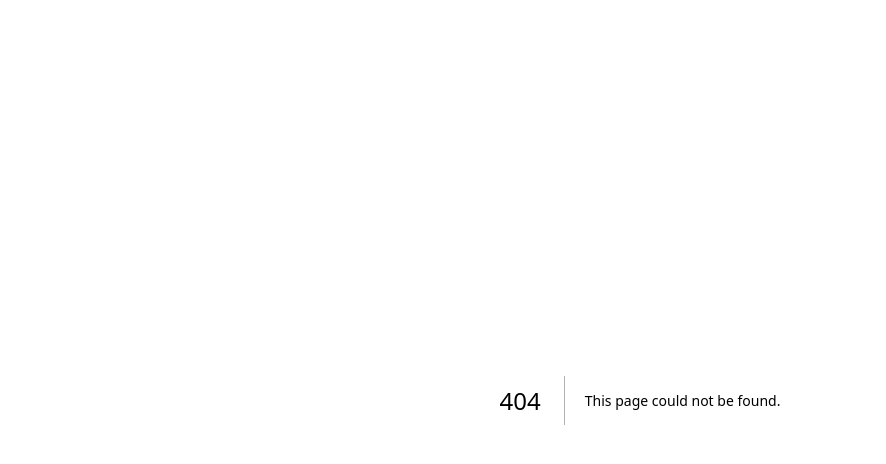
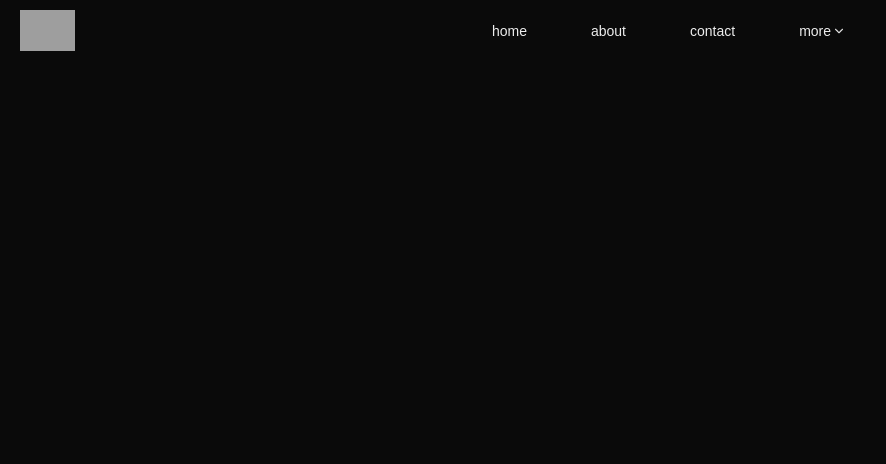
Before and after one commit to kasun-dev/portfolio-web, a Next.js app: page /Projects in a window 1280 px wide. Before the commit this address had no page. Shown: the top 464 px of the page, without its empty margins (0-886 px from the left). Built offline with nearby package versions, Linux system fonts and the light colour scheme; grey boxes are pictures that could not be loaded.

Commit message:
Commit Project page new update

```diff
--- a/app/Components/NavBar.tsx
+++ b/app/Components/NavBar.tsx
@@ -43,7 +43,7 @@ const NavBar = () => {
       {/* Nav bar */}
       <nav className="hidden md:flex justify-center w-full text-sm">
         <Link
-          href="#home"
+          href="/#home"
           className={`mx-8 ${
             activeSection === "home"
               ? "text-yellow-300"
@@ -53,7 +53,7 @@ const NavBar = () => {
           home
         </Link>
         <Link
-          href="#about"
+          href="/#about"
           className={`mx-8 ${
             activeSection === "about"
               ? "text-yellow-300"
@@ -63,7 +63,7 @@ const NavBar = () => {
           about
         </Link>
         <Link
-          href="#contact"
+          href="/#contact"
           className={`mx-8 ${
             activeSection === "contact"
               ? "text-yellow-300"
@@ -87,13 +87,13 @@ const NavBar = () => {
           {/* Dropdown menu */}
           <div className="absolute left-0 w-32 bg-black text-white text-sm rounded-md hidden group-hover:block border border-white">
             <Link
-              href="#projects"
+              href="Projects"
               className="block px-4 py-1 hover:bg-yellow-300 hover:text-black "
             >
               projects
             </Link>
             <Link
-              href="#skills"
+              href="/#skills"
               className="block px-4 py-1 hover:bg-yellow-300 hover:text-black"
             >
               skills
@@ -118,27 +118,27 @@ const NavBar = () => {
       {/* Mobile Menu */}
       {isMobileMenuOpen && (
         <div className="absolute top-full left-0 w-full bg-black text-white flex flex-col items-start p-5 gap-4 md:hidden">
-          <Link href="#home" onClick={() => setIsMobileMenuOpen(false)}>
+          <Link href="/#home" onClick={() => setIsMobileMenuOpen(false)}>
             <div className="ml-20 active:text-yellow-300">
               home
             </div>
           </Link>
-          <Link href="#about" onClick={() => setIsMobileMenuOpen(false)}>
+          <Link href="/#about" onClick={() => setIsMobileMenuOpen(false)}>
             <div className="ml-20 active:text-yellow-300">
               about
             </div>
           </Link>
-          <Link href="#contact" onClick={() => setIsMobileMenuOpen(false)}>
+          <Link href="/#contact" onClick={() => setIsMobileMenuOpen(false)}>
             <div className="ml-20 active:text-yellow-300">
               contact
             </div>
           </Link>
-          <Link href="#projects" onClick={() => setIsMobileMenuOpen(false)}>
+          <Link href="Projects" onClick={() => setIsMobileMenuOpen(false)}>
             <div className="ml-20 active:text-yellow-300">
               projects
             </div>
           </Link>
-          <Link href="#skills" onClick={() => setIsMobileMenuOpen(false)}>
+          <Link href="/#skills" onClick={() => setIsMobileMenuOpen(false)}>
             <div className="ml-20 active:text-yellow-300">
               skills
             </div>
--- /dev/null
+++ b/app/Projects/page.tsx
@@ -0,0 +1,15 @@
+import React from "react";
+import Image from "next/image";
+import Link from "next/link";
+import NavBar from "../Components/NavBar";
+
+const ProjectPage = () => {
+
+    return (
+        <div>
+            <NavBar />
+        </div>
+
+    )
+}
+export default ProjectPage;
```
